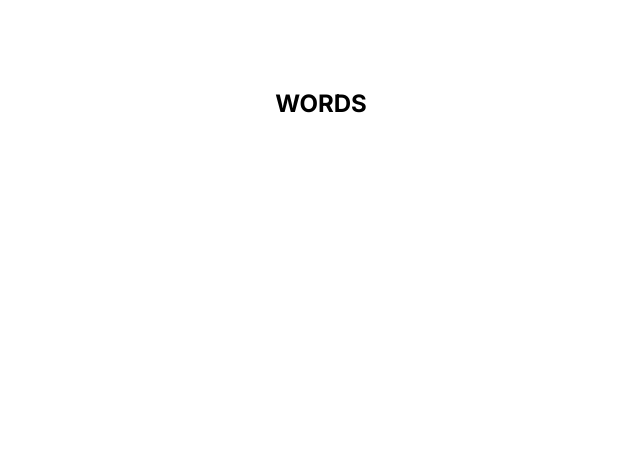
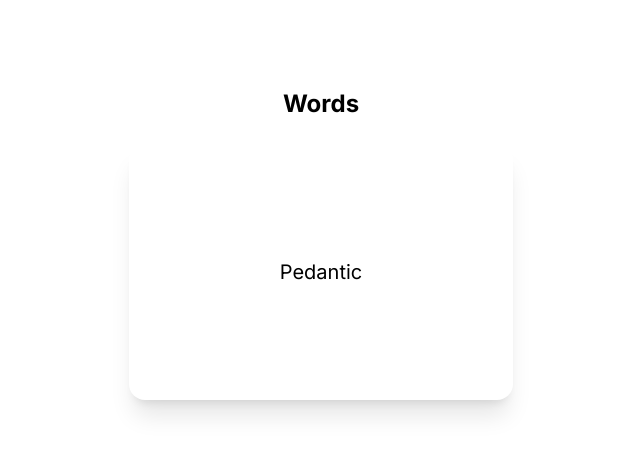
Before and after one commit to CircaLearn/circa-site, a Next.js app: page / in a window 1280 px wide. Shown: the top 454 px of the page, without its empty margins (319-959 px from the left). Built offline with nearby package versions, Linux system fonts and the light colour scheme.

Commit message:
+ some html skeletons

```diff
--- /dev/null
+++ b/src/app/dictionary/page.tsx
@@ -0,0 +1,7 @@
+export default function Page() {
+  return (
+    <>
+      <p className="text-2xl font-bold">Dictionary!</p>
+    </>
+  );
+}
--- a/src/app/layout.tsx
+++ b/src/app/layout.tsx
@@ -16,7 +16,7 @@ export default function RootLayout({
 }>) {
   return (
     <html lang="en">
-      <body className={`${inter.className} p-10 mt-12 font-normal antialiased flex flex-row justify-center`}>{children}</body>
+      <body className={`${inter.className} p-10 mt-12 font-normal antialiased flex flex-col items-center justify-center`}>{children}</body>
     </html>
   );
 }
--- a/src/app/page.tsx
+++ b/src/app/page.tsx
@@ -1,9 +1,10 @@
-import Image from "next/image";
-
-export default function Home() {
+export default function Page() {
   return (
     <>
-    <p className="text-2xl font-bold">WORDS</p>
+    <p className="text-2xl font-bold">Words</p>
+    <div className="w-96 h-64 mt-6 rounded-2xl shadow-xl bg-white flex flex-col items-center justify-center">
+      <p className="text-center text-xl">Pedantic</p>
+    </div>
     </>
   );
 }
```
Also changed, not shown: 1 other file (tests, documents, lock files or other folders).
